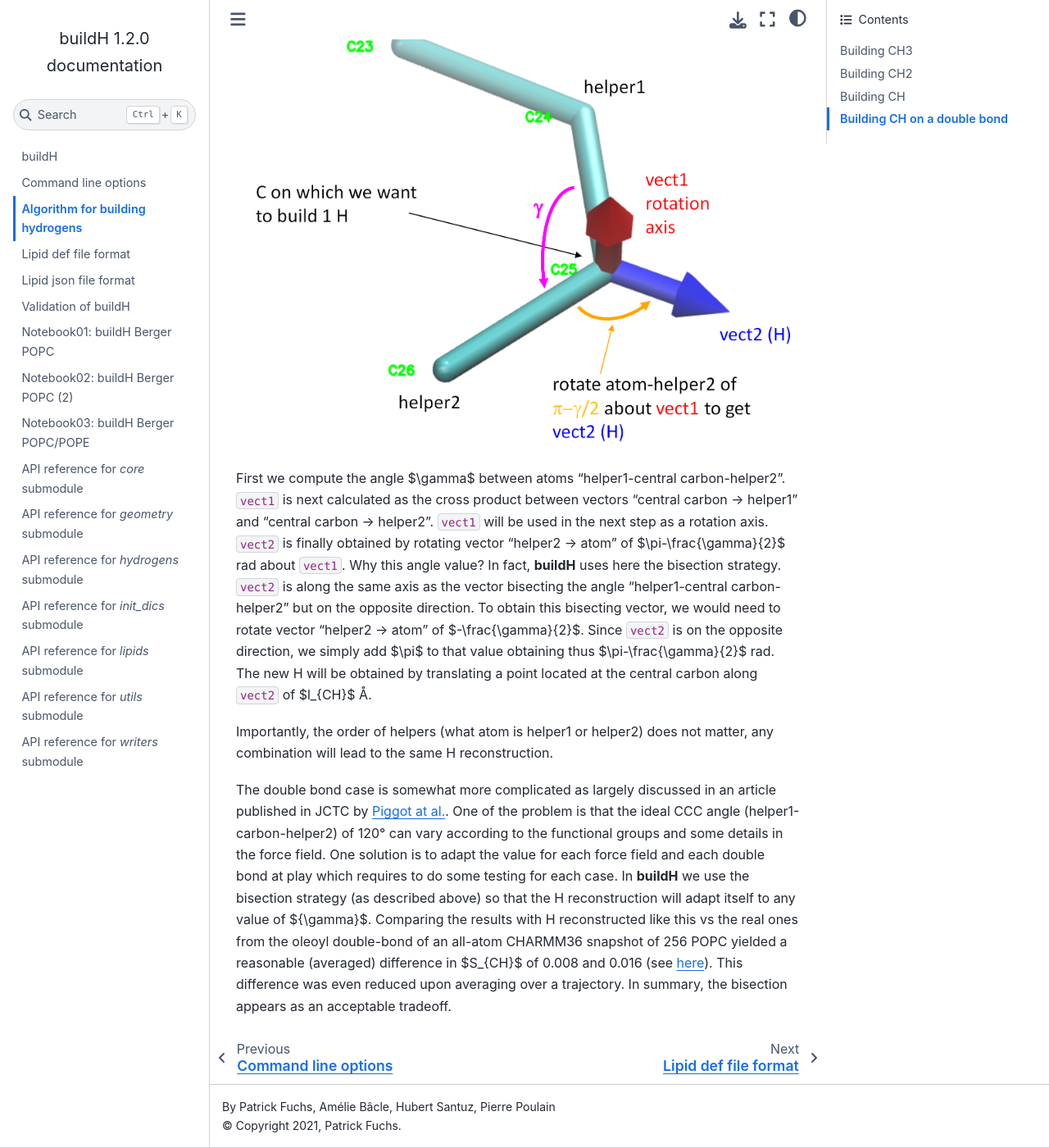
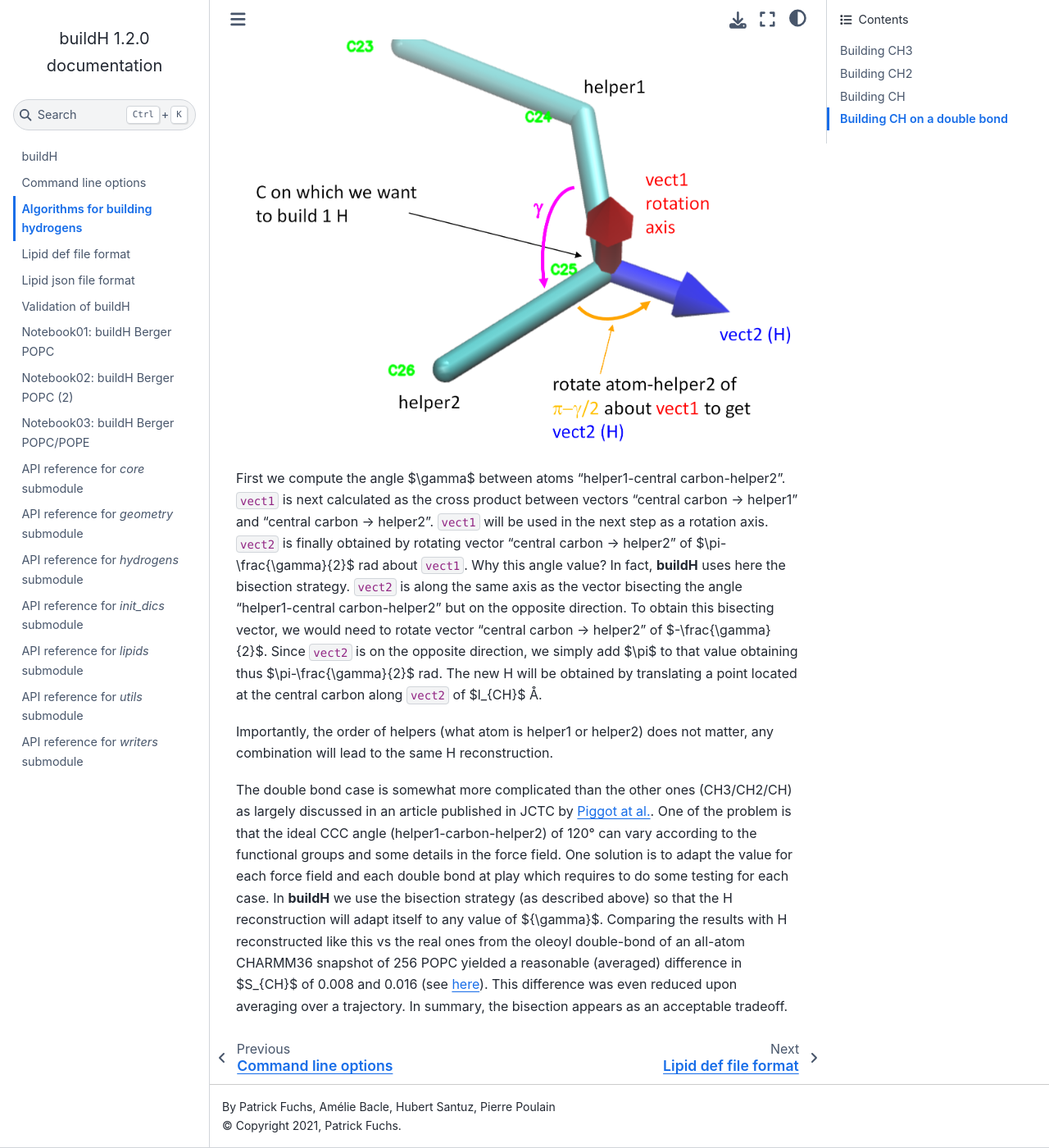
Before and after one commit to patrickfuchs/buildH, a Sphinx documentation site: the page built from docs/algorithms_Hbuilding.md, in a window 1280 px wide and 1400 px high, scrolled down 4668 px. Shown: the whole window at 82% size. Built offline with Sphinx 7.4.7 and the Sphinx Book theme 1.1.4, drawn with Linux system fonts in a browser that asks for light colours; some of the changed text lies outside the part shown.

Commit message:
Correct minor things

```diff
--- a/docs/algorithms_Hbuilding.md
+++ b/docs/algorithms_Hbuilding.md
@@ -1,4 +1,4 @@
-# Algorithm for building hydrogens
+# Algorithms for building hydrogens
 
 **buildH** builds hydrogens using general geometric rules which are explained in this document. All the Python functions implementing these reconstructions are written in [`hydrogens.py`](https://github.com/patrickfuchs/buildH/blob/master/buildh/hydrogens.py). These functions are largely inspired from [a code of Jon Kapla](https://github.com/kaplajon/trajman/blob/master/module_trajop.f90#L242) originally written in fortran. All mathematical functions (vector operations, rotations, etc.) are written in [`geometry.py`](https://github.com/patrickfuchs/buildH/blob/master/buildh/hydrogens.py) and accelarated using [Numba](https://numba.pydata.org/). In this page, we use the following conventions:
 
@@ -66,8 +66,8 @@ For the H to reconstruct on a carbon involved in a double bond, **buildH** uses
 
 ![CH_building](img/how_CHdoublebond_building.png)
 
-First we compute the angle $\gamma$ between atoms "helper1-central carbon-helper2". `vect1` is next calculated as the cross product between vectors "central carbon -> helper1" and "central carbon -> helper2". `vect1` will be used in the next step as a rotation axis. `vect2` is finally obtained by rotating vector "helper2 -> atom" of $\pi-\frac{\gamma}{2}$ rad about `vect1`. Why this angle value? In fact, **buildH** uses here the bisection strategy. `vect2` is along the same axis as the vector bisecting the angle "helper1-central carbon-helper2" but on the opposite direction. To obtain this bisecting vector, we would need to rotate vector "helper2 -> atom" of $-\frac{\gamma}{2}$. Since `vect2` is on the opposite direction, we simply add $\pi$ to that value obtaining thus $\pi-\frac{\gamma}{2}$ rad. The new H will be obtained by translating a point located at the central carbon along `vect2` of $l_{CH}$ Å.
+First we compute the angle $\gamma$ between atoms "helper1-central carbon-helper2". `vect1` is next calculated as the cross product between vectors "central carbon -> helper1" and "central carbon -> helper2". `vect1` will be used in the next step as a rotation axis. `vect2` is finally obtained by rotating vector "central carbon -> helper2" of $\pi-\frac{\gamma}{2}$ rad about `vect1`. Why this angle value? In fact, **buildH** uses here the bisection strategy. `vect2` is along the same axis as the vector bisecting the angle "helper1-central carbon-helper2" but on the opposite direction. To obtain this bisecting vector, we would need to rotate vector "central carbon -> helper2" of $-\frac{\gamma}{2}$. Since `vect2` is on the opposite direction, we simply add $\pi$ to that value obtaining thus $\pi-\frac{\gamma}{2}$ rad. The new H will be obtained by translating a point located at the central carbon along `vect2` of $l_{CH}$ Å.
 
 Importantly, the order of helpers (what atom is helper1 or helper2) does not matter, any combination will lead to the same H reconstruction.
 
-The double bond case is somewhat more complicated as largely discussed in an article published in JCTC by [Piggot at al.](https://doi.org/10.1021/acs.jctc.7b00643). One of the problem is that the ideal CCC angle (helper1-carbon-helper2) of 120° can vary according to the functional groups and some details in the force field. One solution is to adapt the value for each force field and each double bond at play which requires to do some testing for each case. In **buildH** we use the bisection strategy (as described above) so that the H reconstruction will adapt itself to any value of ${\gamma}$. Comparing the results with H reconstructed like this vs the real ones from the oleoyl double-bond of an all-atom CHARMM36 snapshot of 256 POPC yielded a reasonable (averaged) difference in $S_{CH}$ of 0.008 and 0.016 (see [here](https://zenodo.org/record/4715962)). This difference was even reduced upon averaging over a trajectory. In summary, the bisection appears as an acceptable tradeoff.
+The double bond case is somewhat more complicated than the other ones (CH3/CH2/CH) as largely discussed in an article published in JCTC by [Piggot at al.](https://doi.org/10.1021/acs.jctc.7b00643). One of the problem is that the ideal CCC angle (helper1-carbon-helper2) of 120° can vary according to the functional groups and some details in the force field. One solution is to adapt the value for each force field and each double bond at play which requires to do some testing for each case. In **buildH** we use the bisection strategy (as described above) so that the H reconstruction will adapt itself to any value of ${\gamma}$. Comparing the results with H reconstructed like this vs the real ones from the oleoyl double-bond of an all-atom CHARMM36 snapshot of 256 POPC yielded a reasonable (averaged) difference in $S_{CH}$ of 0.008 and 0.016 (see [here](https://zenodo.org/record/4715962)). This difference was even reduced upon averaging over a trajectory. In summary, the bisection appears as an acceptable tradeoff.
--- a/docs/conf.py
+++ b/docs/conf.py
@@ -19,7 +19,7 @@
 
 project = "buildH"
 copyright = "2021, Patrick Fuchs"
-author = "Patrick Fuchs, Amélie Bâcle, Hubert Santuz, Pierre Poulain"
+author = "Patrick Fuchs, Amélie Bacle, Hubert Santuz, Pierre Poulain"
 
 # The full version, including alpha/beta/rc tags
 import buildh
```
Also changed, not shown: docs/notebooks/Notebook_01_buildH_calc_OP.ipynb, docs/notebooks/Notebook_02_buildH_calc_OP_outputwH.ipynb.
